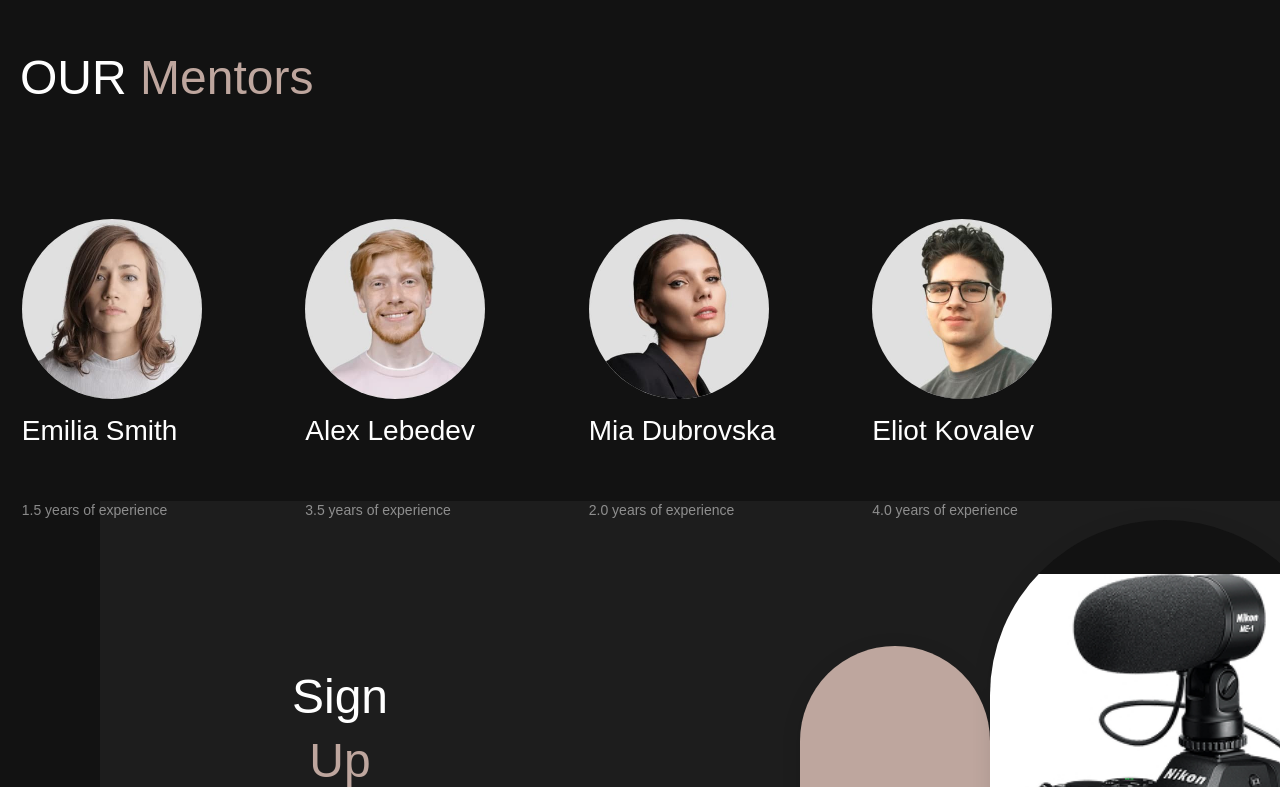
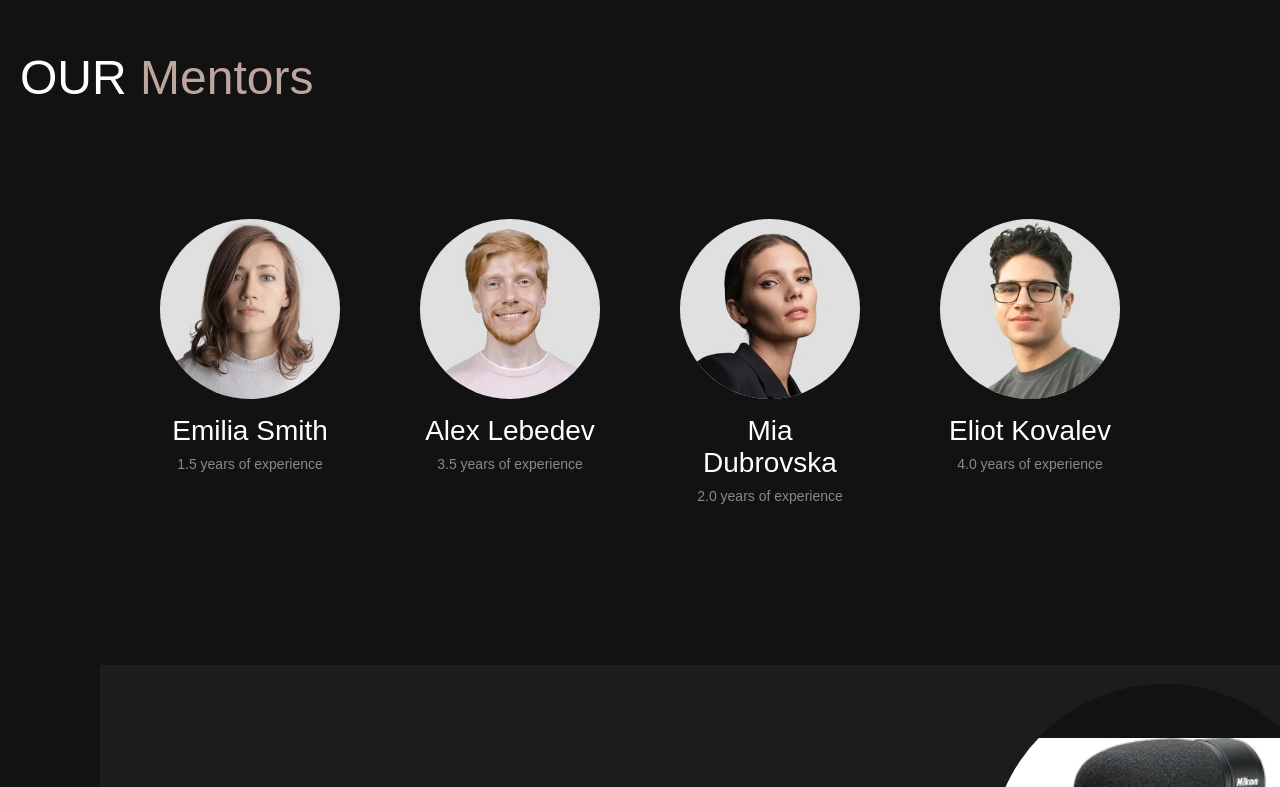
Before and after one commit to ekimdilan/focus.frame, a plain HTML site: page index.html in a window 1280 px wide. Shown: the part 2391-3178 px from the top of the page. Drawn offline with Linux system fonts and the light colour scheme.

Commit message:
mentor/*

```diff
--- a/css/styles.css
+++ b/css/styles.css
@@ -350,21 +350,17 @@
 .mentors-container {
   display: flex;
   flex-direction: column;
-  justify-content: space-between;
   width: 1240px;
-  height: 354px;
   margin: 150px auto 0 auto;
 }
 
 .mentors-title {
-  width:266px;
-  height:54px;
-  white-space: nowrap;
+  width: 266px;
   font-size: 48px;
   font-weight: 500;
   line-height: 54px;
-  letter-spacing: -4%;
   color: white;
+  white-space: nowrap;
 }
 
 .mentors-highlight {
@@ -373,19 +369,19 @@
 
 .mentor-image-container {
   display: flex;
-  flex-direction:row;
-  justify-content: space-around;
-  width:1034px;
-  height:250px;
-  margin-top:50px;
-  gap: 100px;
+  flex-direction: row;
+  justify-content: center;
+  align-items: flex-start;
+  margin-top: 50px;
+  gap: 80px; /* 100 yerine 80 daha dengeli */
 }
 
 .mentor-images {
   display: flex;
   flex-direction: column;
+  align-items: center; /* içerik ortalansın */
+  text-align: center;
   max-width: 180px;
-  max-height: 250px;
 }
 
 .mentor-image {
@@ -398,26 +394,26 @@
 .mentor-info {
   display: flex;
   flex-direction: column;
-  align-items: flex-start;
+  align-items: center;
+  gap: 8px; /* name ve bio arası */
+  margin-top: 16px; /* resimle name arası */
 }
 
 .mentor-name {
-  margin-top: 16px;
-  white-space: nowrap;
   font-size: 28px;
   font-weight: 500;
   line-height: 32px;
-  letter-spacing: 0%;
   color: #FFFFFF;
+  margin: 0; /* tarayıcı default boşluğunu sıfırla */
 }
 
 .mentor-bio {
   font-size: 14px;
   line-height: 18px;
-  letter-spacing: -2%;
   color: #FFFFFF80;
-  margin-top: 8px;
+  margin: 0; /* yine default boşlukları sıfırla */
 }
+
 
 .sign-up-container {
   display: flex;
```
